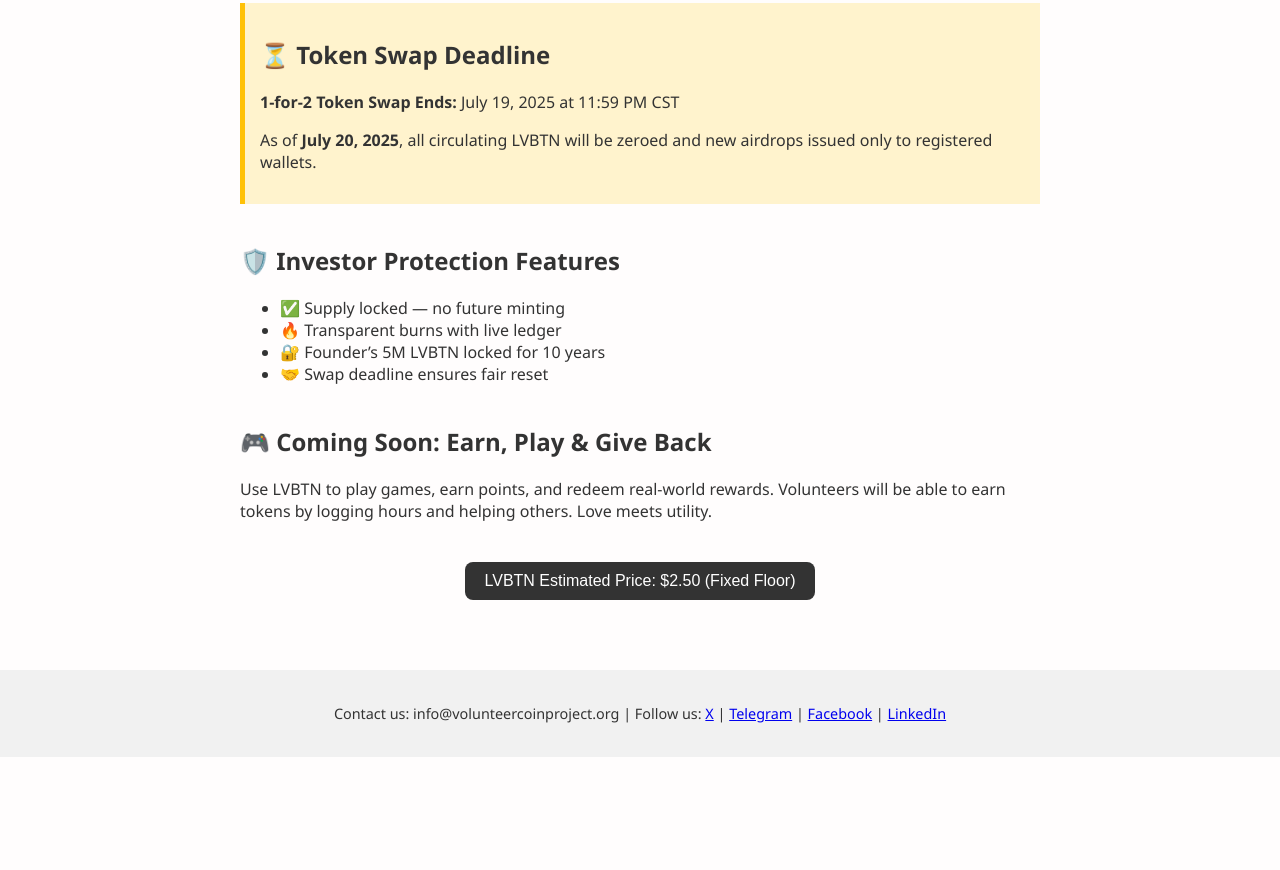
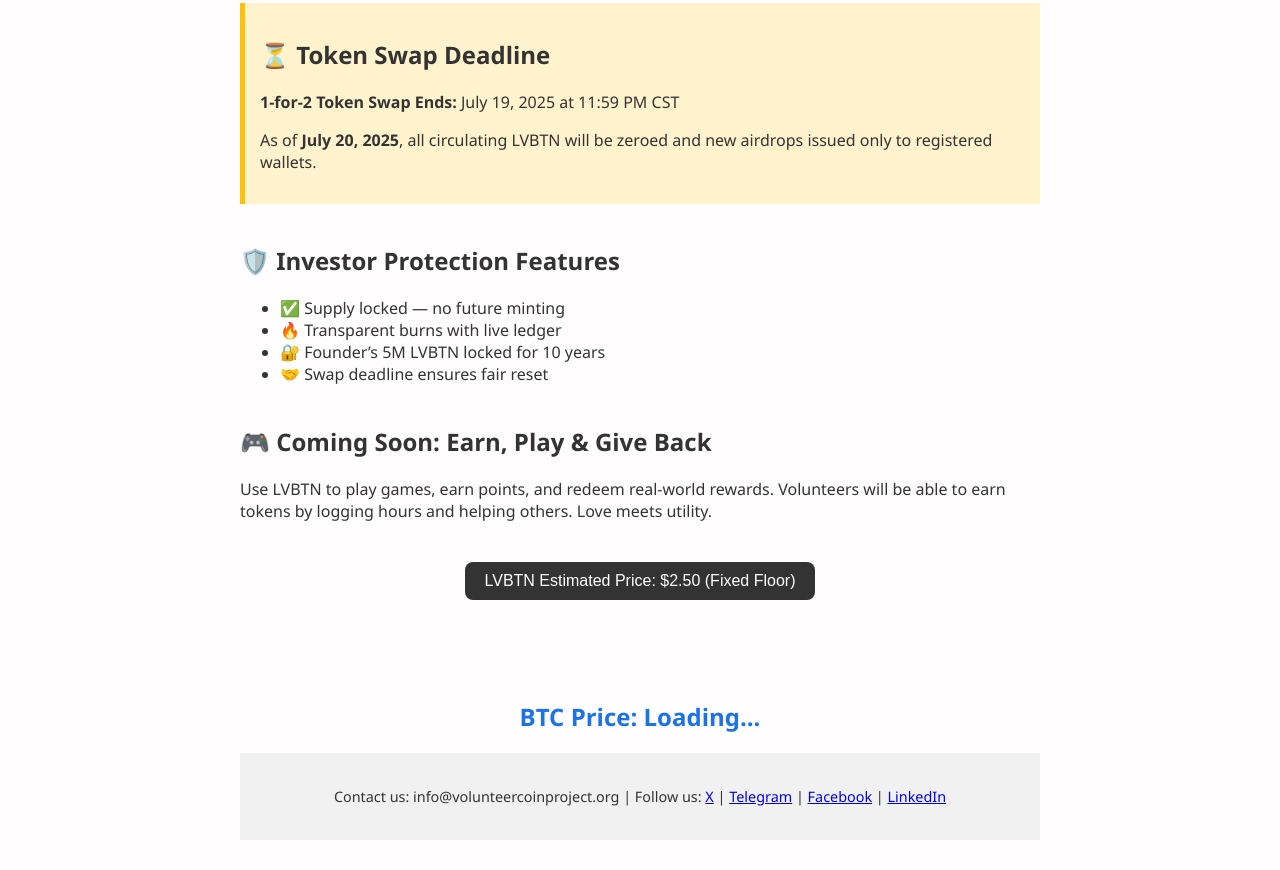
Before and after one commit to Sholameister/volunteercoinproject.org, a plain HTML site: page index.html in a window 1280 px wide. Shown: the part 1042-1912 px from the top of the page. Before the commit the page ends 1799 px from the top, so only its background shows below. Drawn offline with Linux system fonts and the light colour scheme; no server answers.

Commit message:
Update index.html

```diff
--- a/index.html
+++ b/index.html
@@ -215,7 +215,8 @@
     </button>
   </div>
 </div>
-
+<div class="content">
+  <div id="btc-price">BTC Price: Loading...</div>
 <footer>
   <p>Contact us: info@volunteercoinproject.org | Follow us:
     <a href="https://t.me/+TvnQ8aJX8sc4YTkx" target="_blank">X</a> |
```
